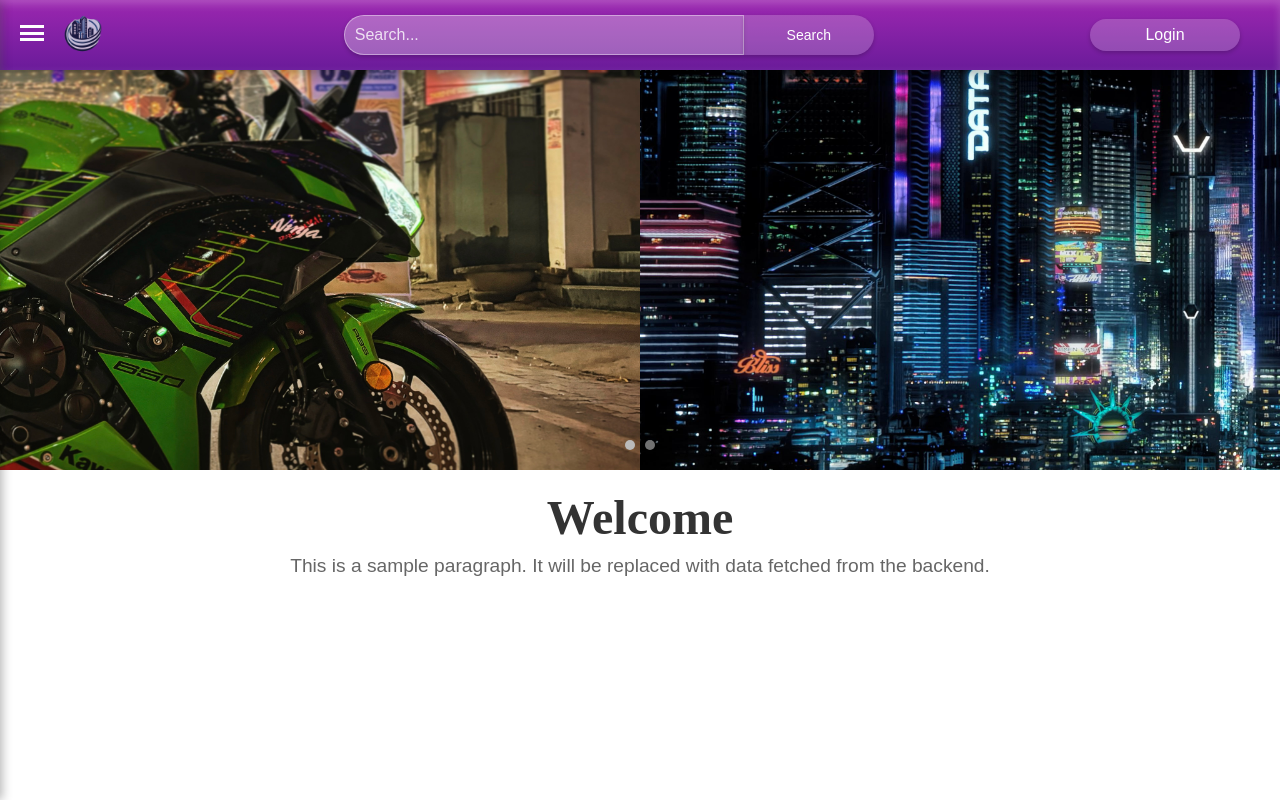
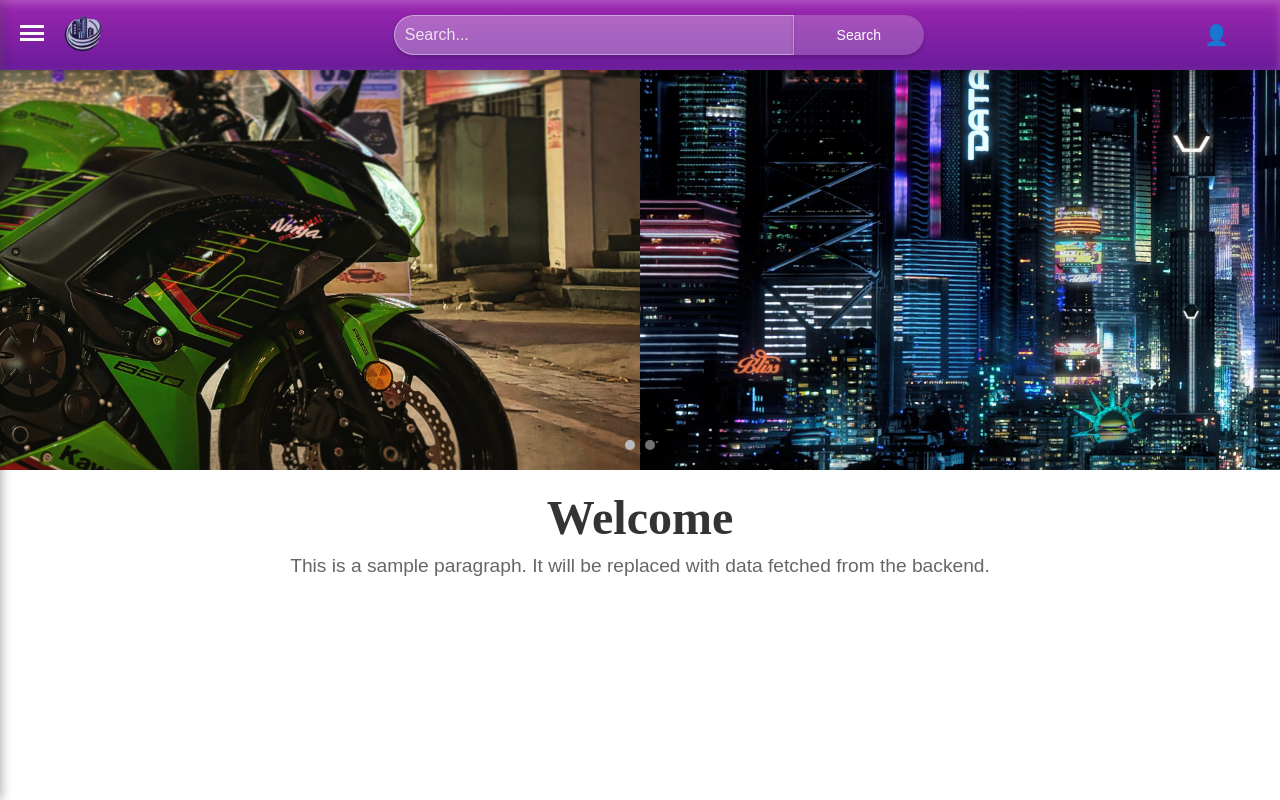
Before and after one commit to gauravr15/commercial-website, a React (Create React App) app: page / in a window 1280 px wide. Built offline with nearby package versions, Linux system fonts and the light colour scheme.

Commit message:
changed login button logo

```diff
--- a/src/components/Header/Header.css
+++ b/src/components/Header/Header.css
@@ -124,24 +124,25 @@
 /* Login button */
 .login-button {
   padding: 7px 14px; /* Adjust padding */
-  border: none;
-  background-color: #28a745;
-  color: white;
+  border: none; /* Remove border */
+  background: transparent; /* Make button background transparent */
+  color: inherit; /* Inherit color from the parent element */
   border-radius: 20px; /* Softer edges */
-  cursor: pointer;
-  font-size: 16px;
-  text-align: center;
+  cursor: pointer; /* Pointer cursor on hover */
+  font-size: 20px; /* Font size */
+  text-align: center; /* Center text */
   flex-shrink: 0; /* Prevent shrinking */
-  width: 150px;
+  width: 50px; /* Width of the button */
   margin-right: 20px; /* Space between button and right edge */
-  box-shadow: 0 2px 4px rgba(0, 0, 0, 0.2); /* Subtle shadow */
-  transition: background 0.3s ease, transform 0.2s ease; /* Smooth transitions */
-  background: rgba(255, 255, 255, 0.2); /* Soft background */
+  box-shadow: none; /* Remove box-shadow */
+  transition: background 0.3s ease, color 0.3s ease; /* Smooth transitions */
+  outline: none; /* Remove focus outline */
 }
 
+/* Optional: style for hover state to match the container's background */
 .login-button:hover {
-  background-color: #218838; /* Darker shade on hover */
-  transform: translateY(-2px); /* Slight upward hover effect */
+  background-color: rgba(255, 255, 255, 0.2); /* Slightly visible background on hover, adjust as needed */
+  color: white; /* Text color on hover */
 }
 
 /* SweetAlert modal styling */
--- a/src/components/Header/Header.js
+++ b/src/components/Header/Header.js
@@ -75,7 +75,7 @@
             className="login-button"
             onClick={openModal} // Open the modal on click
           >
-            Login
+            &#128100;
           </button>
         </div>
       </header>
```
